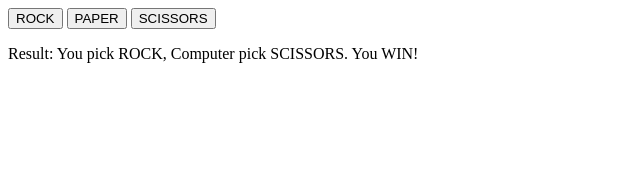
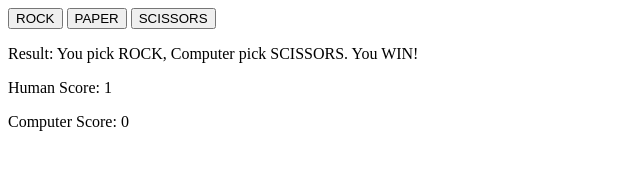
Before and after one commit to gardu-rt/rock-paper-scissors, a plain HTML site: page index.html in a window 1280 px wide. Both pictures are taken after a click on the button "ROCK". Shown: the whole page, without its empty margins (0-640 px from the left). Drawn offline with Linux system fonts and the light colour scheme.

Commit message:
add score and display it on the page you can see score for player and computer

```diff
--- a/app.js
+++ b/app.js
@@ -45,26 +45,43 @@ function playRound(human, comp) {
 }
 
 const buttons = document.querySelectorAll("button");
-const para = document.querySelector("p");
-const result = document.createElement("span");
+const result = document.querySelector("#result");
+const humanScore = document.querySelector("#human-score");
+const compScore = document.querySelector("#computer-score");
+
+const resultMessage = document.createElement("span");
+
+const textHumanScore = document.createElement("span");
+humanScore.appendChild(textHumanScore);
+textHumanScore.textContent = 0;
+
+const textCompScore = document.createElement("span");
+compScore.appendChild(textCompScore);
+textCompScore.textContent = 0;
 
 function playGame(sign) {
+    let humanScore = parseInt(textHumanScore.textContent);
+    let computerScore = parseInt(textCompScore.textContent);
     const humanChoice = sign;
     const computerChoice = getComputerChoice();
     const message = `You pick ${humanChoice}, Computer pick ${computerChoice}.`;
     const whoIsWin = playRound(humanChoice, computerChoice);
     if (whoIsWin === "human") {
         displayResult(`${message} You WIN!`);
+        humanScore += 1;
+        textHumanScore.textContent = humanScore;
     } else if (whoIsWin === "computer") {
         displayResult(`${message} You LOSE!`);
+        computerScore += 1;
+        textCompScore.textContent = computerScore;
     } else {
         displayResult(`${message} Match DRAW!`);
     }
 }
 
 function displayResult(message) {
-    result.textContent = message;
-    para.appendChild(result);
+    resultMessage.textContent = message;
+    result.appendChild(resultMessage);
 }
 
 buttons.forEach(button => {
--- a/index.html
+++ b/index.html
@@ -12,7 +12,9 @@
   <button id="ROCK">ROCK</button>
   <button id="PAPER">PAPER</button>
   <button id="SCISSORS">SCISSORS</button>
-  <p>Result: </p>
+  <p id="result">Result: </p>
+  <p id="human-score">Human Score: </p>
+  <p id="computer-score">Computer Score: </p>
 </body>
 
 </html>
```
